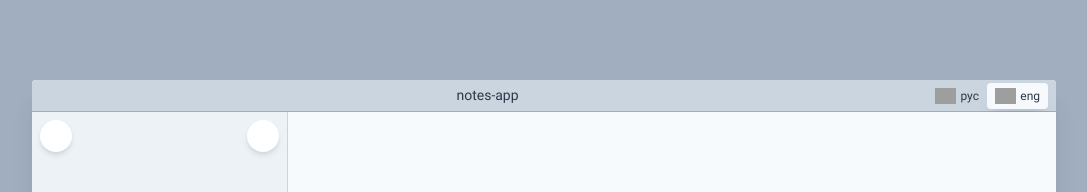
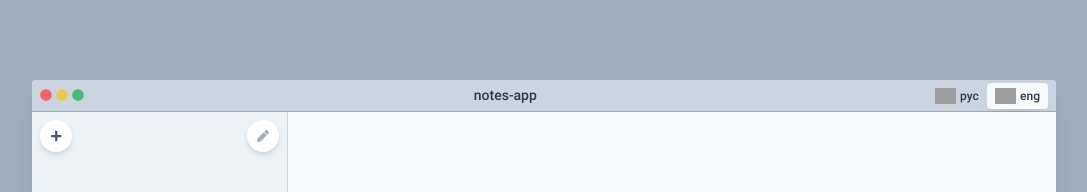
Before and after one commit to baitkul/vue-notes-app, a Vue app: page / in a window 1280 px wide. Shown: the top 192 px of the page, without its empty margins (96-1183 px from the left). Built offline with nearby package versions, Linux system fonts and the light colour scheme; grey boxes are pictures that could not be loaded; the HTML template or start-up script is replaced by a standard one.

Commit message:
ref: use fortawesome svg icons instead of icon fonts to slim down bundle size

```diff
--- a/package.json
+++ b/package.json
@@ -9,6 +9,9 @@
     "lint": "vue-cli-service lint"
   },
   "dependencies": {
+    "@fortawesome/fontawesome-svg-core": "^1.2.26",
+    "@fortawesome/free-solid-svg-icons": "^5.12.0",
+    "@fortawesome/vue-fontawesome": "^0.1.9",
     "core-js": "^3.4.4",
     "date-fns": "^2.9.0",
     "element-ui": "^2.13.0",
--- a/src/assets/styles/index.css
+++ b/src/assets/styles/index.css
@@ -1,15 +1,6 @@
 @tailwind base;
 @tailwind components;
 @tailwind utilities;
-
-@import '~@fortawesome/fontawesome-free/css/all.css';
-
-@font-face {
-  font-family: 'Roboto';
-  src: url('~@/assets/fonts/Roboto-Regular.ttf');
-  font-weight: 400;
-  font-style: normal;
-}
 
 @font-face {
   font-family: 'Roboto';
--- a/src/components/Aside.vue
+++ b/src/components/Aside.vue
@@ -5,7 +5,7 @@
         class="flex items-center justify-center w-8 h-8 text-xs leading-none text-center text-gray-700 bg-white rounded-full shadow-md cursor-pointer hover:text-gray-900"
         @click="createItem"
       >
-        <i class="fa fa-plus"></i>
+        <f-icon icon="plus"/>
       </span>
 
       <span
@@ -16,7 +16,7 @@
         }"
         @click="toggleEdit"
       >
-        <i :class="editMode ? 'fa fa-times' : 'fa fa-pen'"></i>
+        <f-icon :icon="editMode ? 'times' : 'pen'"/>
       </span>
     </div>
 
@@ -45,7 +45,7 @@
           :class="{'w-1/5': editMode, 'w-0': !editMode}"
           @click="$emit('remove', item)"
         >
-          <i class="fa fa-trash"></i>
+          <f-icon icon="trash"/>
         </div>
       </div>
     </div>
--- a/src/components/Window.vue
+++ b/src/components/Window.vue
@@ -2,9 +2,9 @@
   <div class="flex flex-col overflow-hidden bg-white rounded shadow-xl" :style="styles">
     <div class="flex items-center w-full h-8 px-2 py-1 bg-gray-400 border-b border-gray-500">
       <span class="text-xs">
-        <i class="text-red-500 fa fa-circle"></i>
-        <i class="mx-1 text-yellow-500 fa fa-circle"></i>
-        <i class="text-green-500 fa fa-circle"></i>
+        <f-icon class="text-red-500" icon="circle"/>
+        <f-icon class="mx-1 text-yellow-500" icon="circle"/>
+        <f-icon class="text-green-500" icon="circle"/>
       </span>
       <span class="flex-1 text-sm text-center">
         notes-app
--- /dev/null
+++ b/src/plugins/fontawesome.js
@@ -0,0 +1,8 @@
+import Vue from 'vue'
+import { library } from '@fortawesome/fontawesome-svg-core'
+import { faPlus, faPen, faTrash, faCircle, faTimes } from '@fortawesome/free-solid-svg-icons'
+import { FontAwesomeIcon } from '@fortawesome/vue-fontawesome'
+
+library.add(faPlus, faPen, faTrash, faCircle, faTimes)
+
+Vue.component('f-icon', FontAwesomeIcon)
--- a/src/plugins/index.js
+++ b/src/plugins/index.js
@@ -1,2 +1,3 @@
 import './filters'
 import './forage'
+import './fontawesome'
```
Also changed, not shown: 1 other file (tests, documents, lock files or other folders).
